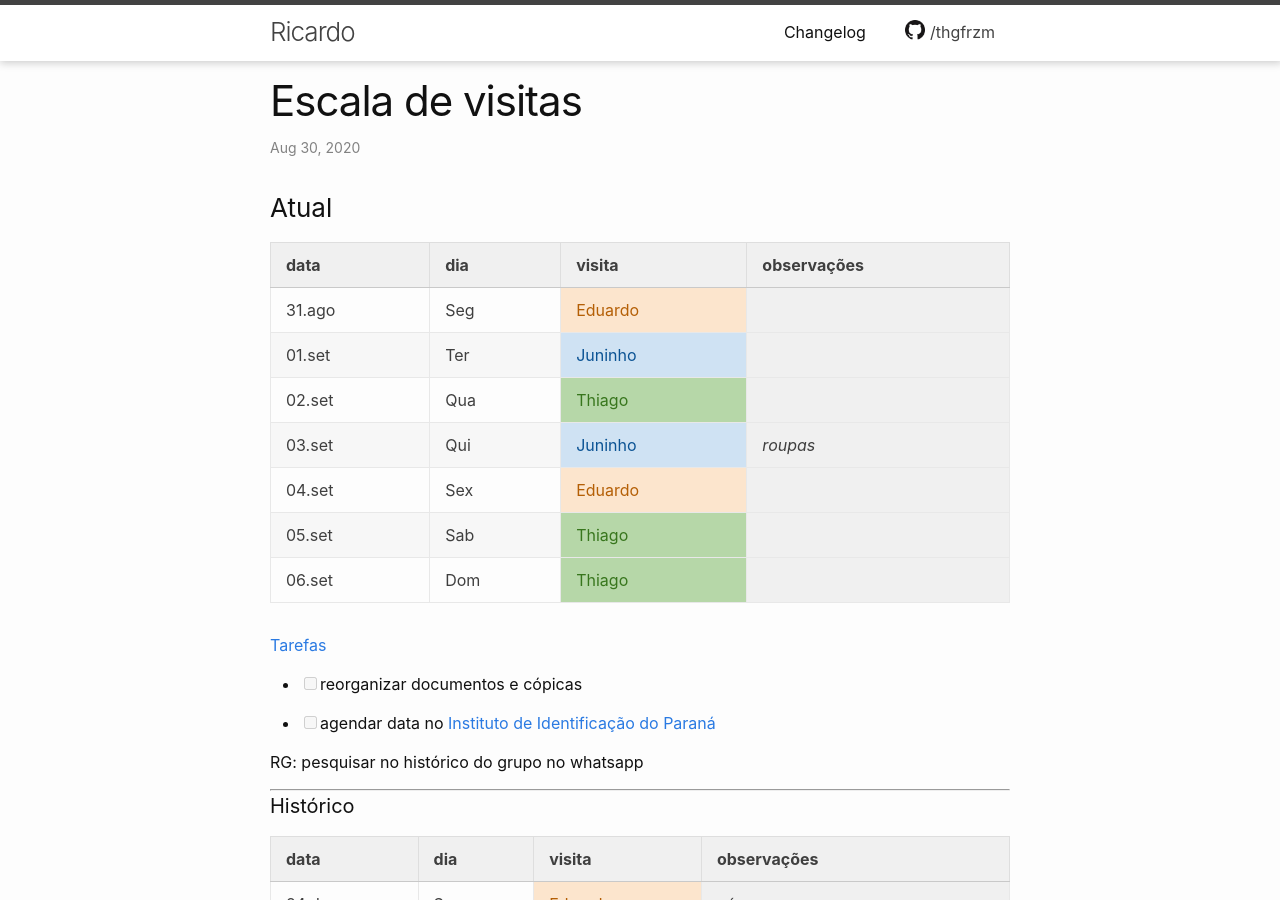
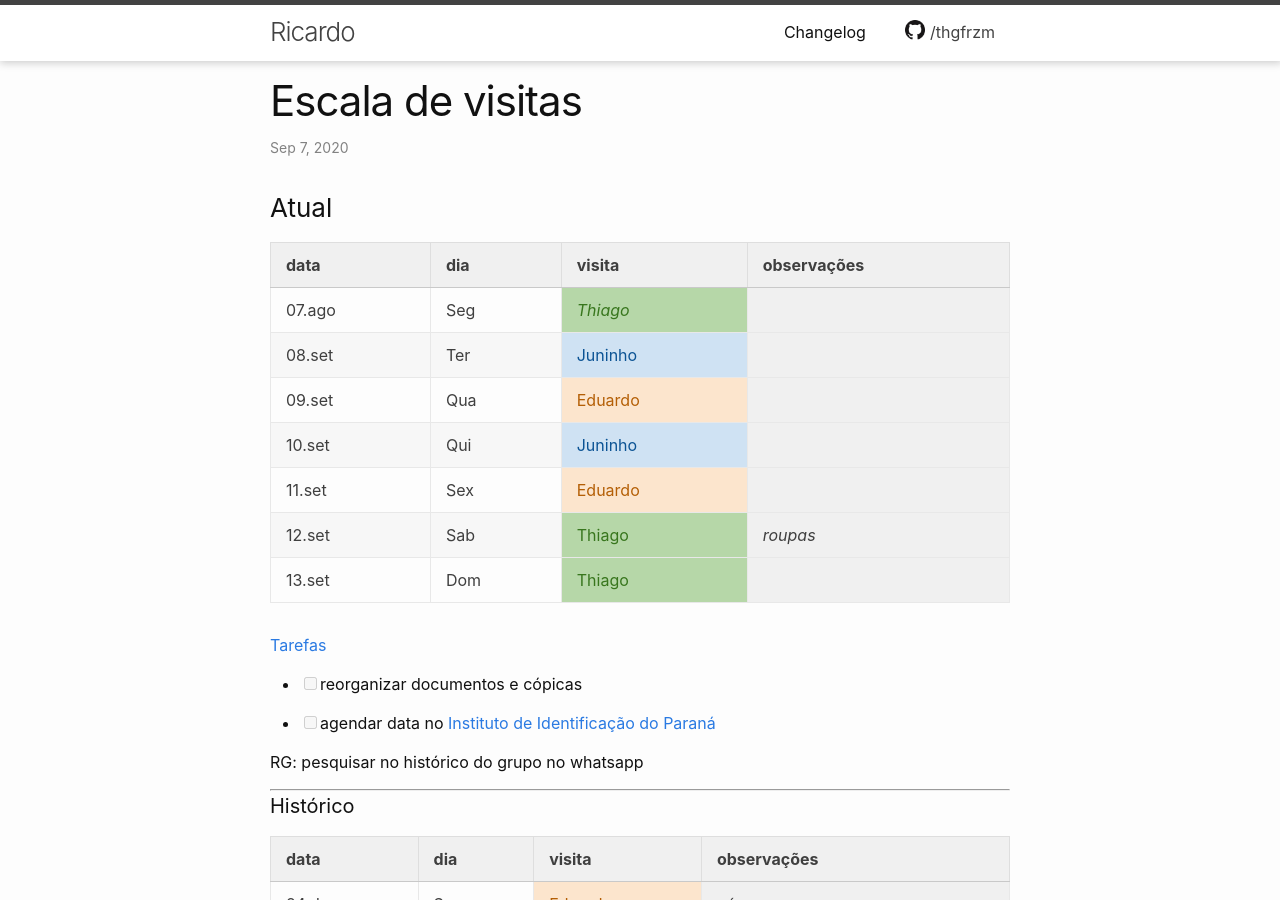
Before and after one commit to thgfrzm/ricardo, a Jekyll site: the page built from _posts/2018-12-23-escala-visitas.markdown, in a window 1280 px wide and 900 px high. Built offline with Jekyll 4.4.1, drawn with Linux system fonts in a browser that asks for light colours; some of the changed text lies outside the part shown.

Commit message:
Update 2018-12-23-escala-visitas.markdown

```diff
--- a/_posts/2018-12-23-escala-visitas.markdown
+++ b/_posts/2018-12-23-escala-visitas.markdown
@@ -1,21 +1,21 @@
 ---
 layout: post
 title:  "Escala de visitas"
-date:   2020-08-30 12:30:00 -0300
+date:   2020-09-07 16:00:00 -0300
 categories: agenda
 ---
 
 ### Atual
 
-| data   | dia | visita  | observações |
-| ------ | --- | ------- | ----------- |
-| 31.ago | Seg | Eduardo |             |
-| 01.set | Ter | Juninho |             |
-| 02.set | Qua | Thiago  |             |
-| 03.set | Qui | Juninho | _roupas_    |
-| 04.set | Sex | Eduardo |             |
-| 05.set | Sab | Thiago  |             |
-| 06.set | Dom | Thiago  |             |
+| data   | dia | visita   | observações |
+| ------ | --- | -------- | ----------- |
+| 07.ago | Seg | *Thiago* |             |
+| 08.set | Ter | Juninho  |             |
+| 09.set | Qua | Eduardo  |             |
+| 10.set | Qui | Juninho  |             |
+| 11.set | Sex | Eduardo  |             |
+| 12.set | Sab | Thiago   | _roupas_    |
+| 13.set | Dom | Thiago   |             |
 
 <!--
 ### nota
```
Also changed, not shown: other parts of _posts/2018-12-23-escala-visitas.markdown (+7 -0 lines).
